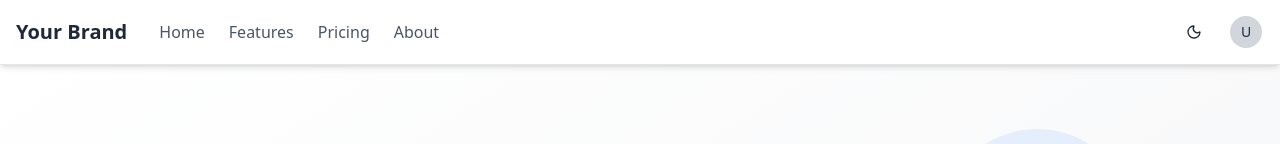
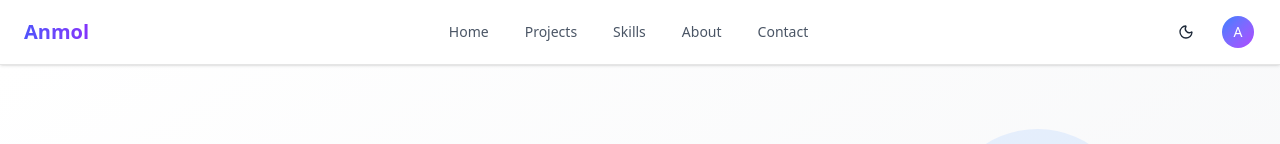
Before and after one commit to Anmol5478/Potfolio, a React (Vite) app: page / in a window 1280 px wide. Shown: the top 144 px of the page. Built offline with nearby package versions, Linux system fonts and the light colour scheme.

Commit message:
Second-final-look

```diff
--- a/src/pages/Navbar.jsx
+++ b/src/pages/Navbar.jsx
@@ -1,5 +1,6 @@
 import React, { useState, useEffect } from "react";
-import { Moon, Sun, Menu } from "lucide-react";
+import { Moon, Sun, Menu, X, User, Settings, LogOut } from "lucide-react";
+import { motion, AnimatePresence } from "framer-motion";
 import { Button } from "@/components/ui/button";
 import { Sheet, SheetContent, SheetTrigger } from "@/components/ui/sheet";
 import {
@@ -13,6 +14,16 @@ const Navbar = () => {
   const [darkMode, setDarkMode] = useState(() => {
     return localStorage.getItem("theme") === "dark";
   });
+  const [scrolled, setScrolled] = useState(false);
+  const [mobileMenuOpen, setMobileMenuOpen] = useState(false);
+
+  useEffect(() => {
+    const handleScroll = () => {
+      setScrolled(window.scrollY > 10);
+    };
+    window.addEventListener("scroll", handleScroll);
+    return () => window.removeEventListener("scroll", handleScroll);
+  }, []);
 
   useEffect(() => {
     const root = window.document.documentElement;
@@ -25,117 +36,191 @@ const Navbar = () => {
     }
   }, [darkMode]);
 
-  const toggleDarkMode = () => setDarkMode((prev) => !prev);
+  const toggleDarkMode = () => {
+    setDarkMode((prev) => !prev);
+  };
+
+  const navItems = [
+    { name: "Home", href: "#home" },
+    { name: "Projects", href: "#projects" },
+    { name: "Skills", href: "#skills" },
+    { name: "About", href: "#about" },
+    { name: "Contact", href: "#contact" },
+  ];
 
   return (
-<header className="sticky top-0 z-50 w-full border-b bg-white dark:bg-black/80 backdrop-blur-md shadow-md">
-  <div className="container mx-auto flex h-16 items-center justify-between px-2 md:px-4">
-    {/* Mobile Navigation */}
-    <div className="md:hidden">
-      <Sheet>
-        <SheetTrigger asChild>
-          <Button variant="ghost" size="icon">
-            <Menu className="h-6 w-6" />
-            <span className="sr-only">Toggle menu</span>
-          </Button>
-        </SheetTrigger>
-        <SheetContent side="left">
-          <nav className="grid gap-4 text-lg font-medium ml-3 mt-3">
-            <a href="#" className="flex items-center gap-2 text-lg font-semibold">
-              <span>Your Brand</span>
-            </a>
-            <a href="#" className="text-gray-600 dark:text-gray-300 hover:text-black dark:hover:text-white">
-              Home
-            </a>
-            <a href="#" className="text-gray-600 dark:text-gray-300 hover:text-black dark:hover:text-white">
-              Features
-            </a>
-            <a href="#" className="text-gray-600 dark:text-gray-300 hover:text-black dark:hover:text-white">
-              Pricing
-            </a>
-            <a href="#" className="text-gray-600 dark:text-gray-300 hover:text-black dark:hover:text-white">
-              About
-            </a>
-          </nav>
-        </SheetContent>
-      </Sheet>
-    </div>
+    <motion.header
+      className={`sticky top-0 z-50 w-full border-b bg-white/80 dark:bg-black/80 backdrop-blur-md transition-all duration-300 ${
+        scrolled ? "shadow-lg" : "shadow-sm"
+      }`}
+      initial={{ y: -100 }}
+      animate={{ y: 0 }}
+      transition={{ type: "spring", stiffness: 300, damping: 30 }}
+    >
+      <div className="container mx-auto flex h-16 items-center justify-between px-4 md:px-6">
+        {/* Logo/Brand */}
+        <motion.a
+          href="#home"
+          className="text-xl font-bold flex items-center gap-2"
+          whileHover={{ scale: 1.05 }}
+        >
+          <motion.span
+            className="bg-gradient-to-r from-blue-600 to-purple-600 bg-clip-text text-transparent"
+            animate={{
+              backgroundPosition: ["0% 50%", "100% 50%"],
+            }}
+            transition={{
+              duration: 4,
+              repeat: Infinity,
+              repeatType: "reverse",
+              ease: "linear",
+            }}
+            style={{
+              backgroundSize: "200% 200%",
+            }}
+          >
+            Anmol
+          </motion.span>
+        </motion.a>
 
         {/* Desktop Navigation */}
-    <div className="hidden md:flex items-center gap-8">
-      <a href="#" className="text-xl font-bold text-gray-800 dark:text-white">
-        Your Brand
-      </a>
-      <nav className="flex items-center gap-6">
-        <a
-          href="#"
-          className="text-gray-600 dark:text-gray-300 hover:text-black dark:hover:text-white transition-colors"
+        <nav className="hidden md:flex items-center gap-1">
+          {navItems.map((item, index) => (
+            <motion.a
+              key={item.name}
+              href={item.href}
+              className="px-4 py-2 text-sm font-medium relative group"
+              initial={{ opacity: 0, y: -10 }}
+              animate={{ opacity: 1, y: 0 }}
+              transition={{ delay: 0.1 * index }}
             >
-          Home
-        </a>
-        <a
-          href="#"
-          className="text-gray-600 dark:text-gray-300 hover:text-black dark:hover:text-white transition-colors"
-        >
-          Features
-        </a>
-        <a
-          href="#"
-          className="text-gray-600 dark:text-gray-300 hover:text-black dark:hover:text-white transition-colors"
-        >
-          Pricing
-        </a>
-        <a
-          href="#"
-          className="text-gray-600 dark:text-gray-300 hover:text-black dark:hover:text-white transition-colors"
-        >
-          About
-        </a>
+              <span className="relative z-10 text-gray-600 dark:text-gray-300 group-hover:text-black dark:group-hover:text-white transition-colors">
+                {item.name}
+              </span>
+              <motion.span
+                className="absolute bottom-0 left-0 w-full h-0.5 bg-blue-500 origin-left scale-x-0 group-hover:scale-x-100 transition-transform duration-300"
+                initial={{ scaleX: 0 }}
+                whileHover={{ scaleX: 1 }}
+              />
+            </motion.a>
+          ))}
         </nav>
-    </div>
 
         {/* Right Side */}
-    <div className="flex items-center space-x-4">
-      {/* 🌗 Dark Mode Toggle */}
+        <div className="flex items-center gap-4">
+          {/* Dark Mode Toggle */}
+          <motion.div whileTap={{ scale: 0.9 }}>
             <Button
               variant="ghost"
               size="icon"
               onClick={toggleDarkMode}
-        className="transition-colors"
+              className="relative overflow-hidden"
+              aria-label="Toggle dark mode"
             >
+              <AnimatePresence mode="wait" initial={false}>
                 {darkMode ? (
-          <Sun className="h-6 w-6 text-yellow-500" />
+                  <motion.div
+                    key="sun"
+                    initial={{ rotate: -45, opacity: 0 }}
+                    animate={{ rotate: 0, opacity: 1 }}
+                    exit={{ rotate: 45, opacity: 0 }}
+                    transition={{ duration: 0.2 }}
+                  >
+                    <Sun className="h-5 w-5 text-yellow-400" />
+                  </motion.div>
                 ) : (
-          <Moon className="h-6 w-6 text-gray-800 dark:text-gray-300" />
+                  <motion.div
+                    key="moon"
+                    initial={{ rotate: 45, opacity: 0 }}
+                    animate={{ rotate: 0, opacity: 1 }}
+                    exit={{ rotate: -45, opacity: 0 }}
+                    transition={{ duration: 0.2 }}
+                  >
+                    <Moon className="h-5 w-5 text-gray-800 dark:text-gray-300" />
+                  </motion.div>
                 )}
-        <span className="sr-only">Toggle Dark Mode</span>
+              </AnimatePresence>
+              <span className="absolute inset-0 rounded-full bg-blue-500/10 opacity-0 hover:opacity-100 transition-opacity" />
             </Button>
+          </motion.div>
 
-      {/* 👤 User Dropdown */}
+          {/* User Dropdown */}
           <DropdownMenu>
             <DropdownMenuTrigger asChild>
-          <Button variant="ghost" size="icon">
-            <span className="sr-only">User menu</span>
-            <div className="h-8 w-8 rounded-full bg-gray-300 dark:bg-gray-600 flex items-center justify-center">
-              <span className="text-sm font-medium text-gray-800 dark:text-white">U</span>
+              <motion.div whileHover={{ scale: 1.05 }} whileTap={{ scale: 0.95 }}>
+                <Button variant="ghost" size="icon" className="relative">
+                  <div className="h-8 w-8 rounded-full bg-gradient-to-br from-blue-500 to-purple-500 flex items-center justify-center">
+                    <span className="text-sm font-medium text-white">A</span>
                   </div>
                 </Button>
+              </motion.div>
             </DropdownMenuTrigger>
-        <DropdownMenuContent align="end" className="bg-white dark:bg-gray-800">
-          <DropdownMenuItem className="hover:bg-gray-100 dark:hover:bg-gray-700">
-            Profile
+            <DropdownMenuContent
+              align="end"
+              className="bg-white dark:bg-gray-800 border border-gray-200 dark:border-gray-700 rounded-lg shadow-lg overflow-hidden"
+            >
+              <DropdownMenuItem className="px-4 py-2 hover:bg-gray-100 dark:hover:bg-gray-700 transition-colors">
+                <User className="mr-2 h-4 w-4" />
+                <span>Profile</span>
               </DropdownMenuItem>
-          <DropdownMenuItem className="hover:bg-gray-100 dark:hover:bg-gray-700">
-            Settings
+              <DropdownMenuItem className="px-4 py-2 hover:bg-gray-100 dark:hover:bg-gray-700 transition-colors">
+                <Settings className="mr-2 h-4 w-4" />
+                <span>Settings</span>
               </DropdownMenuItem>
-          <DropdownMenuItem className="hover:bg-gray-100 dark:hover:bg-gray-700">
-            Logout
+              <DropdownMenuItem className="px-4 py-2 text-red-500 hover:bg-gray-100 dark:hover:bg-gray-700 transition-colors">
+                <LogOut className="mr-2 h-4 w-4" />
+                <span>Logout</span>
               </DropdownMenuItem>
             </DropdownMenuContent>
           </DropdownMenu>
+
+          {/* Mobile Menu Button */}
+          <motion.div className="md:hidden" whileTap={{ scale: 0.9 }}>
+            <Button
+              variant="ghost"
+              size="icon"
+              onClick={() => setMobileMenuOpen(!mobileMenuOpen)}
+              className="relative"
+            >
+              {mobileMenuOpen ? (
+                <X className="h-5 w-5" />
+              ) : (
+                <Menu className="h-5 w-5" />
+              )}
+            </Button>
+          </motion.div>
         </div>
       </div>
-</header>
+
+      {/* Mobile Menu */}
+      <AnimatePresence>
+        {mobileMenuOpen && (
+          <motion.div
+            className="md:hidden absolute top-16 left-0 right-0 bg-white dark:bg-gray-900 shadow-lg"
+            initial={{ opacity: 0, height: 0 }}
+            animate={{ opacity: 1, height: "auto" }}
+            exit={{ opacity: 0, height: 0 }}
+            transition={{ duration: 0.3 }}
+          >
+            <div className="px-4 py-2 space-y-2">
+              {navItems.map((item) => (
+                <motion.a
+                  key={item.name}
+                  href={item.href}
+                  className="block px-4 py-3 text-sm font-medium rounded-lg hover:bg-gray-100 dark:hover:bg-gray-800 transition-colors"
+                  initial={{ x: -20, opacity: 0 }}
+                  animate={{ x: 0, opacity: 1 }}
+                  transition={{ duration: 0.2 }}
+                  onClick={() => setMobileMenuOpen(false)}
+                >
+                  {item.name}
+                </motion.a>
+              ))}
+            </div>
+          </motion.div>
+        )}
+      </AnimatePresence>
+    </motion.header>
   );
 };
 
```
Lines whose indentation alone changed are shown as unchanged.
